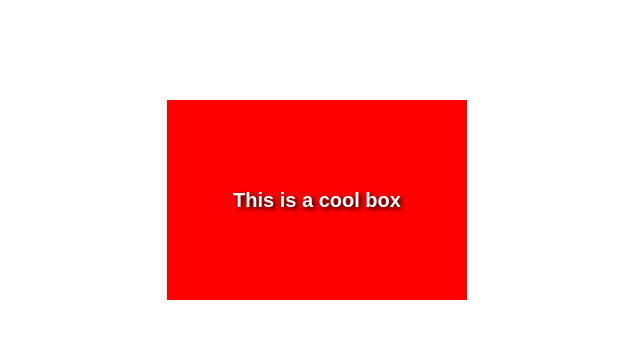
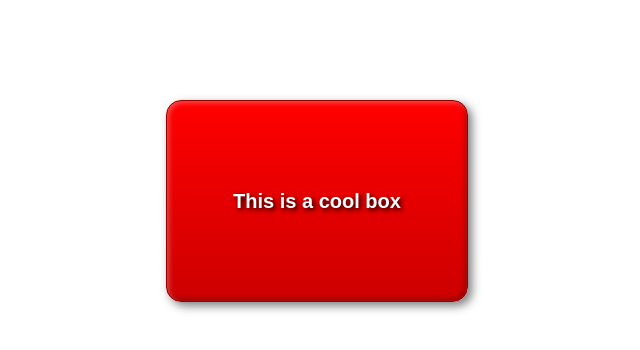
Before and after one commit to HaydenS416/salvadorh25s7, a plain HTML site: page assignment3/pt2/part2.html in a window 1280 px wide. Shown: the whole page, without its empty margins (323-963 px from the left). Drawn offline with Linux system fonts and the light colour scheme.

Commit message:
Update style.css

```diff
--- a/assignment3/pt2/style.css
+++ b/assignment3/pt2/style.css
@@ -10,7 +10,7 @@ html {
 
   /* Your CSS below here */
 
-div{
+  div {
     width: 300px;
     height: 200px;
     margin: 100px auto;
@@ -27,4 +27,13 @@ div{
     text-shadow: 2px 2px 5px black;
     font-weight: bold;
 
+    border-radius: 15px;
+    border: 1px solid #990000;
+
+    background: linear-gradient(to bottom, #ff0000, #cc0000);
+
+    box-shadow:
+      4px 4px 10px rgba(0, 0, 0, 0.5),
+      inset 2px 2px 5px rgba(255, 255, 255, 0.3),
+      inset -2px -2px 5px rgba(0, 0, 0, 0.3);
   }
```
Lines whose indentation alone changed are shown as unchanged.
